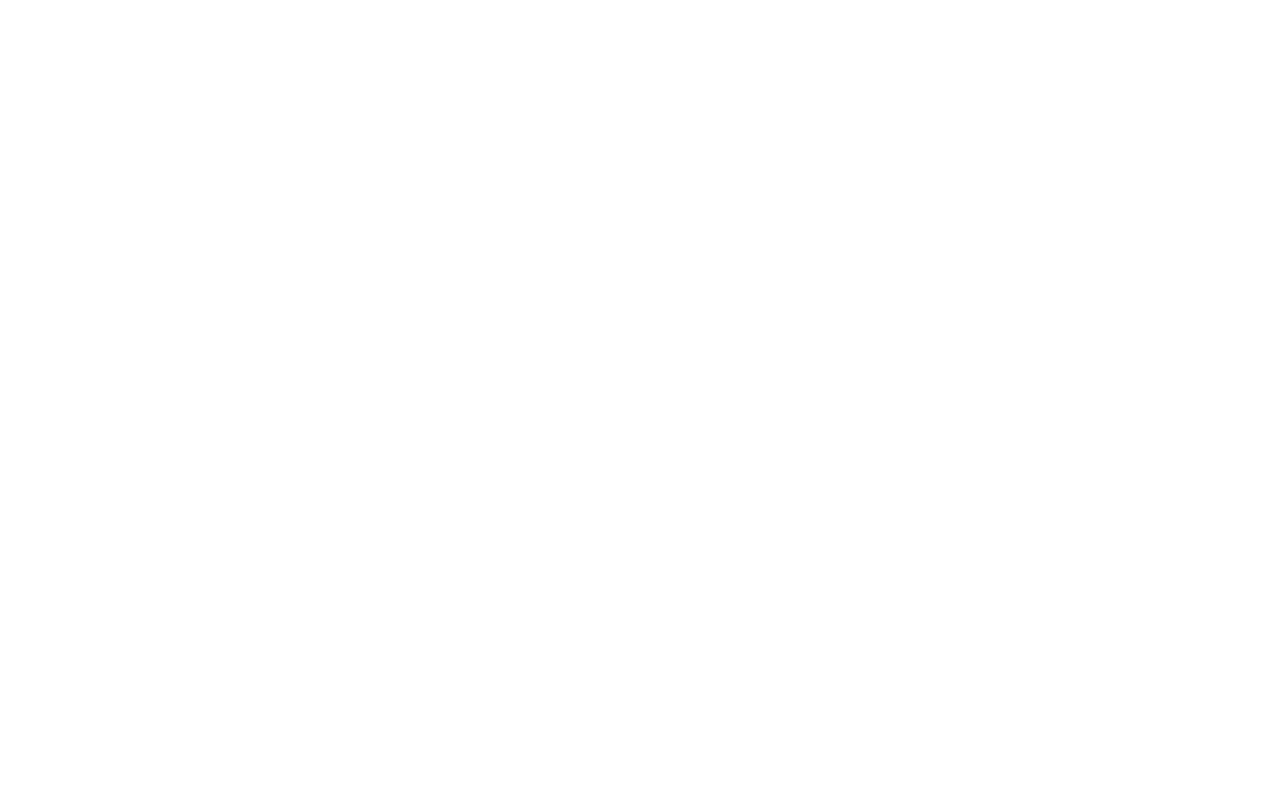
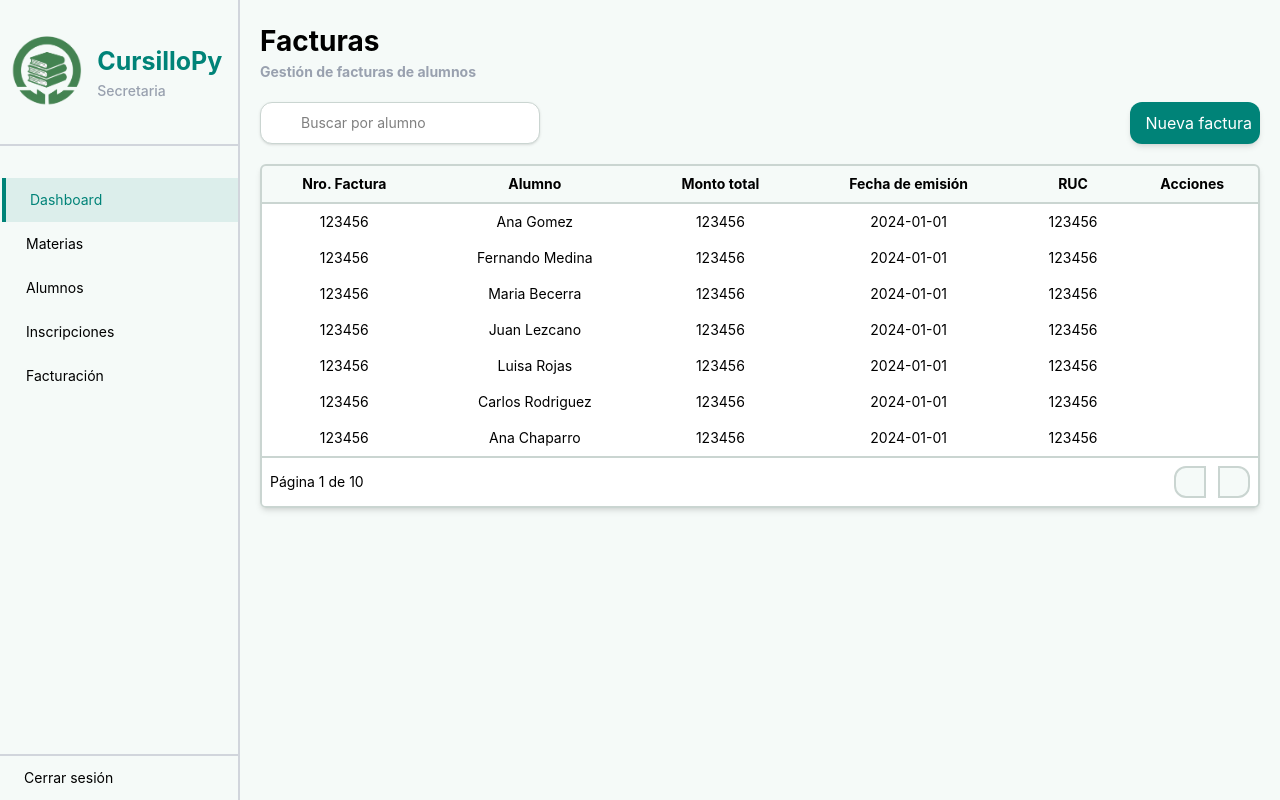
Before and after one commit to leoAchu16/cursillo-ui, a React (Vite) app: page /facturacion in a window 1280 px wide. Before the commit this address had no page. Built offline with nearby package versions, Linux system fonts and the light colour scheme; what @iconify/tailwind4 would draw is missing.

Commit message:
Pagina de Facturacion agregada

```diff
--- a/src/App.jsx
+++ b/src/App.jsx
@@ -6,6 +6,7 @@
 import { LoginPage } from './pages/LoginPage'
 import { EnrollmentsPage } from './pages/EnrollmentsPage'
 import { StudentsPage } from './pages/StudentsPage'
+import { InvoicePage } from './pages/InvoicePage'
 
 function App() {
 
@@ -17,6 +18,7 @@
           <Route path='materias' element={<SubjectsPage />} />
           <Route path='inscripciones' element={<EnrollmentsPage />} />
           <Route path='alumnos' element={<StudentsPage />} />
+          <Route path='facturacion' element={<InvoicePage />} />
         </Route>
 
         <Route path='/login' element={<LoginPage />} />
--- /dev/null
+++ b/src/pages/InvoicePage.jsx
@@ -0,0 +1,41 @@
+import { Table } from "../components/Table"
+import { SearchInput } from "../components/SearchInput"
+
+export const InvoicePage = () => {
+
+    const headers = ['Nro. Factura', 'Alumno', 'Monto total', 'Fecha de emisión', 'RUC', 'Acciones'];
+
+    const data = [
+        ['123456', 'Ana Gomez', '123456', '2024-01-01', '123456'],
+        ['123456', 'Fernando Medina', '123456', '2024-01-01', '123456'],
+        ['123456', 'Maria Becerra', '123456', '2024-01-01', '123456'],
+        ['123456', 'Juan Lezcano', '123456', '2024-01-01', '123456'],
+        ['123456', 'Luisa Rojas', '123456', '2024-01-01', '123456'],
+        ['123456', 'Carlos Rodriguez', '123456', '2024-01-01', '123456'],
+        ['123456', 'Ana Chaparro', '123456', '2024-01-01', '123456']
+    ];
+
+    const tableActions = [
+        {
+            type: 'view',
+            onClick: (fila) => console.log('Viendo factura de: ', fila[0])
+        }
+    ];
+
+    return (
+        <div className="container-page">
+            <div className="flex flex-col">
+                <h1>Facturas</h1>
+                <h2>Gestión de facturas de alumnos</h2>
+            </div>
+            <div className="flex flex-row justify-between">
+                <SearchInput placeholder="Buscar por alumno" />
+                <button className="flex items-center bg-(--btnColor-primary) text-(--textColor-secondary) rounded-xl p-2 shadow-md hover:bg-(--btnColor-primary-hover) transition-colors cursor-pointer">
+                    <i className="icon-[heroicons--plus] text-white mr-2"></i>
+                    Nueva factura
+                </button>
+            </div>
+            <Table headers={headers} data={data} actions={tableActions}></Table>
+        </div>
+    )
+}
```
